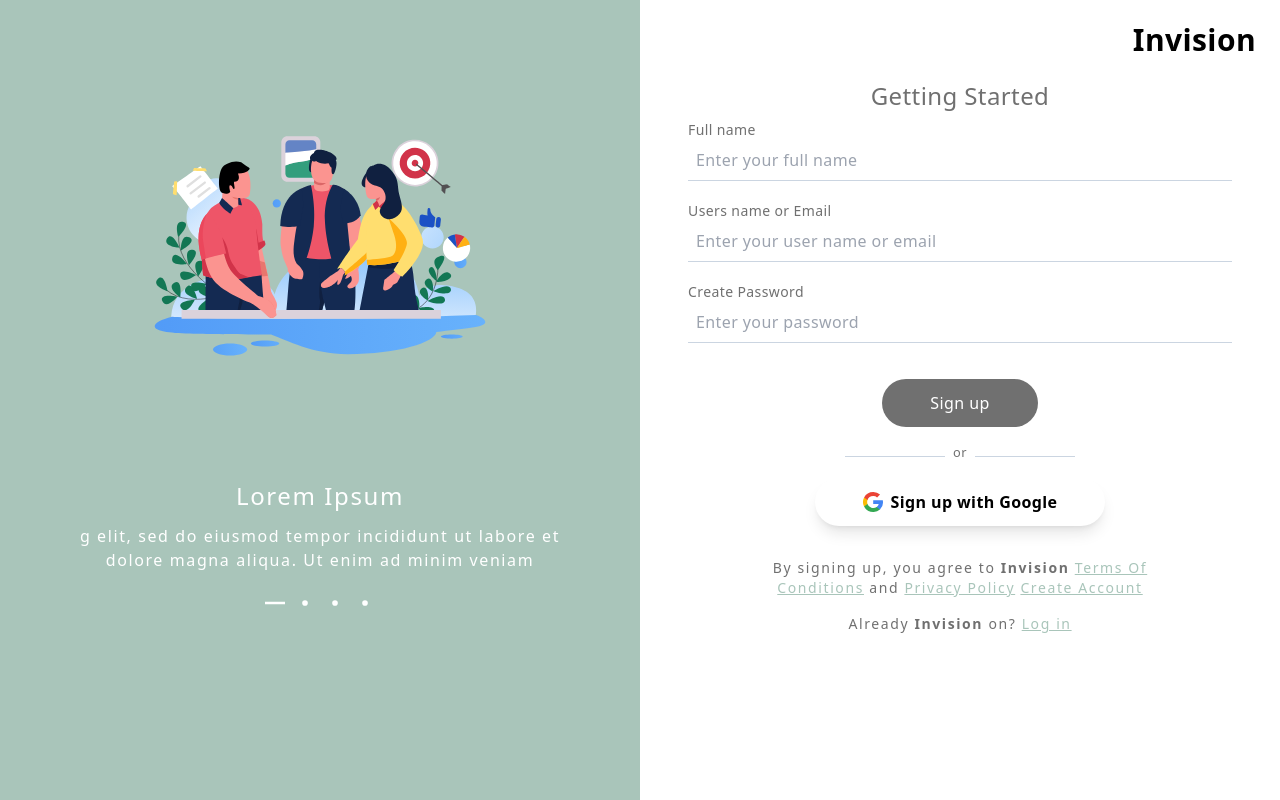
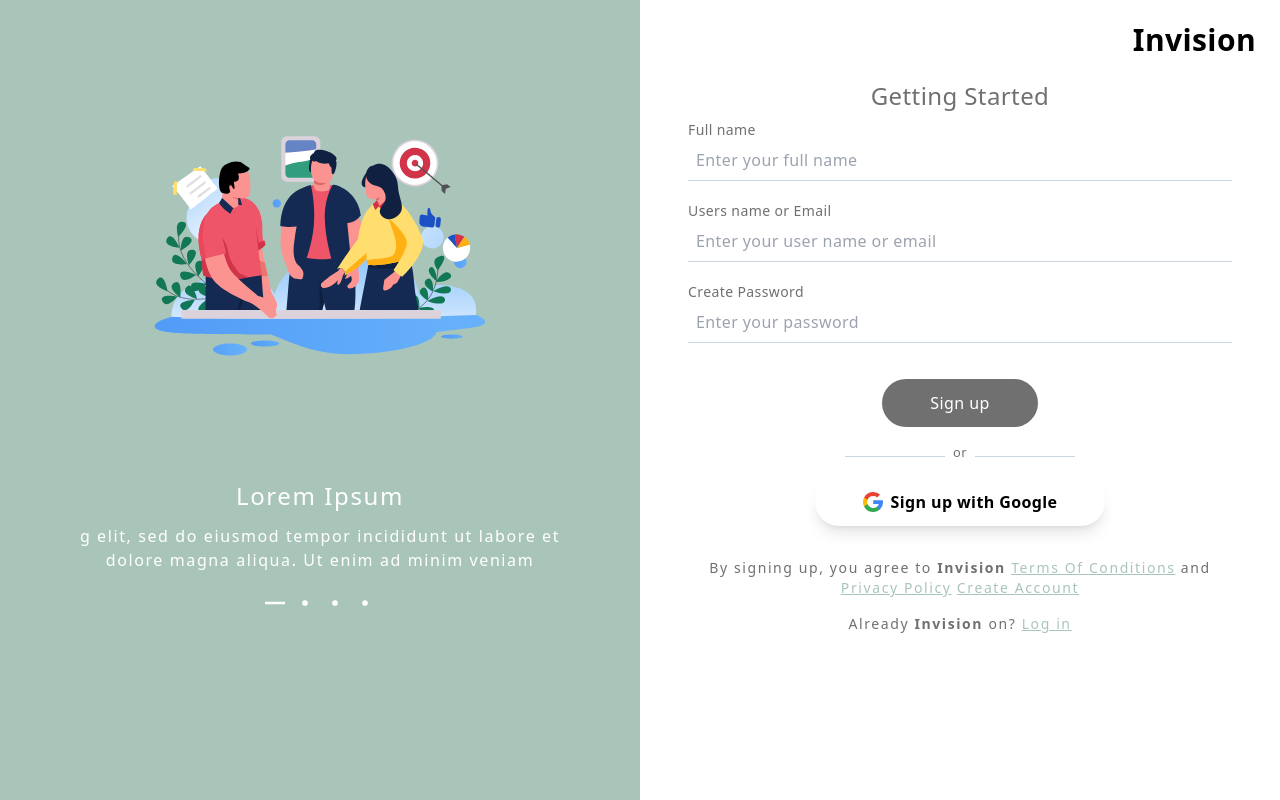
Before and after one commit to jpcchaves/invision-front, a React (Vite) app: page /register in a window 1280 px wide. Built offline with nearby package versions, Linux system fonts and the light colour scheme.

Commit message:
refactor: add padding bottom

```diff
--- a/src/modules/auth/pages/login/index.tsx
+++ b/src/modules/auth/pages/login/index.tsx
@@ -3,7 +3,7 @@
 
 const LoginPage = () => {
 	return (
-		<div className="w-[100%] max-w-full md:w-[50%] h-screen">
+		<div className="w-[100%] max-w-full md:w-[50%] md:h-screen pb-48">
 			<div className="font-black text-black text-3xl h-[80px] flex items-center justify-end pr-6">
 				<div>Invision</div>
 			</div>
--- a/src/modules/auth/pages/register/index.tsx
+++ b/src/modules/auth/pages/register/index.tsx
@@ -4,7 +4,7 @@
 
 const RegisterPage = () => {
 	return (
-		<div className="w-[100%] max-w-full md:w-[50%] h-screen">
+		<div className="w-[100%] max-w-full md:w-[50%] md:h-screen pb-48">
 			<div className="font-black text-black text-3xl h-[80px] flex items-center justify-end pr-6">
 				<div>Invision</div>
 			</div>
@@ -49,7 +49,7 @@
 								Sign up with Google
 							</button>
 						</div>
-						<div className="flex flex-col gap-4 items-center justify-center mt-8 w-[80%] tracking-widest text-center m-auto">
+						<div className="flex flex-col gap-4 items-center justify-center mt-8 w-[100%] tracking-widest text-center m-auto">
 							<p className="text-sm">
 								By signing up, you agree to <strong>Invision</strong>{' '}
 								<Link to="/register" className="underline text-[#A9C5BA]">
```
